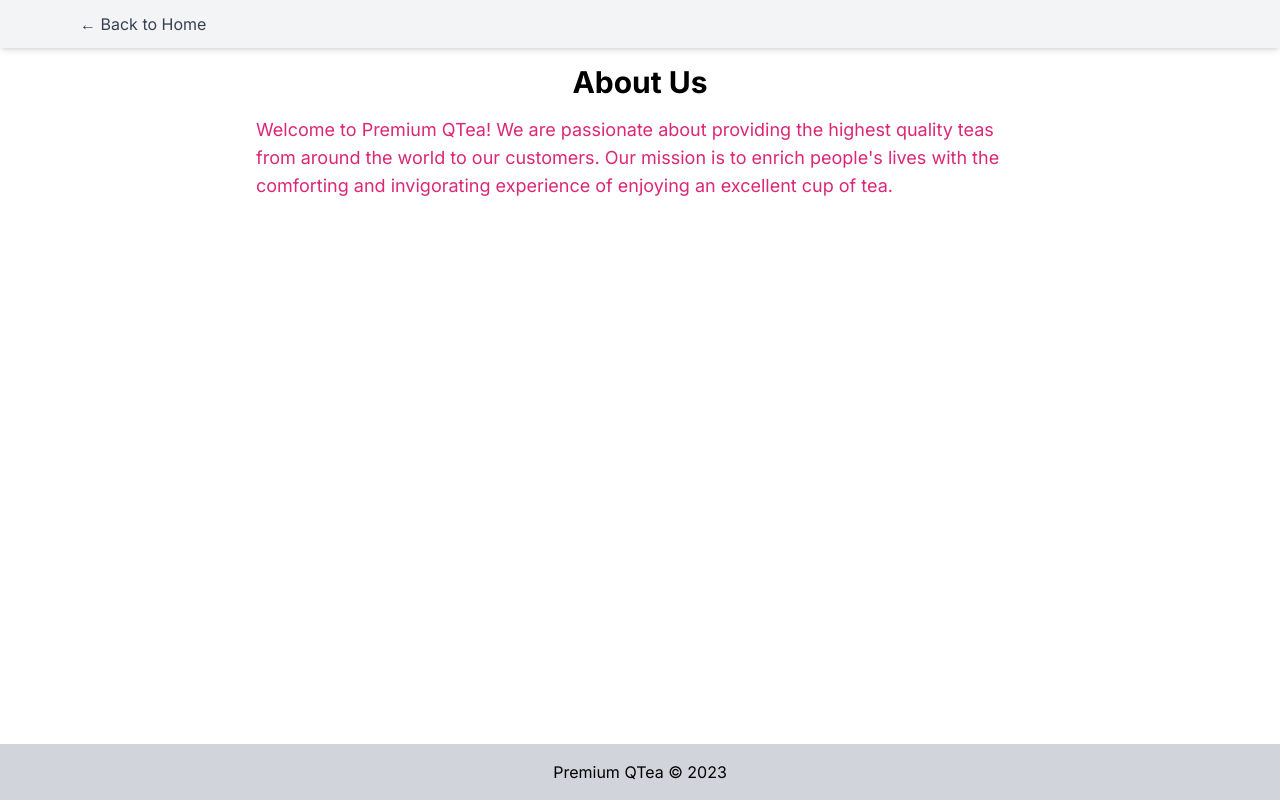
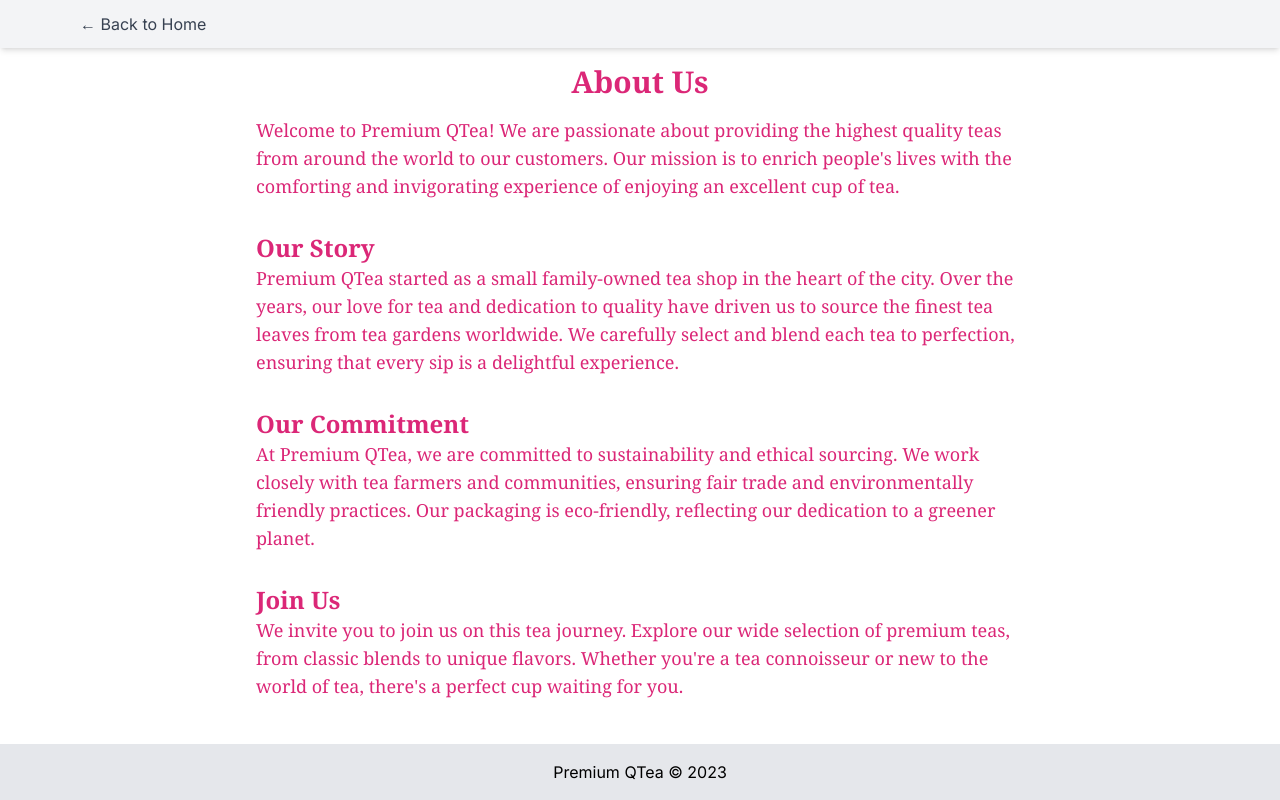
Before and after one commit to TamaraMah/PremiumQTea, a Next.js app: page /about-us in a window 1280 px wide. Built offline with nearby package versions, Linux system fonts and the light colour scheme.

Commit message:
title page confirmed

```diff
--- a/app/about-us/page.js
+++ b/app/about-us/page.js
@@ -1,4 +1,3 @@
-
 import React from "react";
 import Link from "next/link";
 
@@ -13,19 +12,43 @@
         </div>
       </nav>
 
-      <main className="flex-grow p-4">
+      <main className="flex-grow p-4 text-pink-600 font-serif"> {/* Use a custom font class (e.g., font-serif) */}
         <div className="max-w-3xl mx-auto">
           <h1 className="text-3xl font-bold text-center mb-4">About Us</h1>
-          <p className="text-lg text-pink-600">
+          <p className="text-lg">
             Welcome to Premium QTea! We are passionate about providing the highest
             quality teas from around the world to our customers. Our mission is to
             enrich people's lives with the comforting and invigorating experience
             of enjoying an excellent cup of tea.
           </p>
+
+          <h2 className="text-2xl font-semibold mt-8">Our Story</h2>
+          <p className="text-lg">
+            Premium QTea started as a small family-owned tea shop in the heart of the city.
+            Over the years, our love for tea and dedication to quality have driven us to
+            source the finest tea leaves from tea gardens worldwide. We carefully select
+            and blend each tea to perfection, ensuring that every sip is a delightful
+            experience.
+          </p>
+
+          <h2 className="text-2xl font-semibold mt-8">Our Commitment</h2>
+          <p className="text-lg">
+            At Premium QTea, we are committed to sustainability and ethical sourcing.
+            We work closely with tea farmers and communities, ensuring fair trade and
+            environmentally friendly practices. Our packaging is eco-friendly, reflecting
+            our dedication to a greener planet.
+          </p>
+
+          <h2 className="text-2xl font-semibold mt-8">Join Us</h2>
+          <p className="text-lg">
+            We invite you to join us on this tea journey. Explore our wide selection of
+            premium teas, from classic blends to unique flavors. Whether you're a tea
+            connoisseur or new to the world of tea, there's a perfect cup waiting for you.
+          </p>
         </div>
       </main>
 
-      <footer className="bg-gray-300 text-black p-4 text-center">
+      <footer className="bg-gray-200 text-black p-4 text-center">
         <p>Premium QTea © 2023</p>
       </footer>
     </div>
--- a/app/contact/page.js
+++ b/app/contact/page.js
@@ -5,7 +5,7 @@
 
 export default function ContactPage() {
   return (
-    <div className="bg-white flex flex-col min-h-screen">
+    <div className="bg-white flex flex-col min-h-screen font-serif">
       <nav className="bg-gray-100 shadow-md">
         <div className="max-w-6xl mx-auto px-4 py-3 flex justify-between items-center">
           <Link href="/">
@@ -34,7 +34,7 @@
         </div>
       </main>
 
-      <footer className="bg-gray-300 text-black p-4 text-center">
+      <footer className="bg-gray-200 text-black p-4 text-center">
         <p>Premium QTea © 2023</p>
       </footer>
     </div>
--- a/app/page.js
+++ b/app/page.js
@@ -3,13 +3,13 @@
 
 export default function NavBar() {
   return (
-    <div className="flex flex-col min-h-screen" style={{ backgroundImage: 'url(/turkishcats.jpg)', backgroundSize: 'cover', backgroundPosition: 'center' }}>
-      <nav className="bg-gray-200 shadow-md">
+    <div className="flex flex-col min-h-screen font-serif" style={{ backgroundImage: 'url(/teabg.jpg)', backgroundSize: 'cover', backgroundPosition: 'center' }}>
+      <nav className="bg-gray-100 shadow-md mix-blend-luminosity">
         <div className="max-w-6xl mx-auto px-4">
           <div className="flex justify-between items-center py-3">
             <Link href="/">
               <div className="flex items-center text-gray-700 hover:text-gray-900 cursor-pointer">
-                <img src="/logo.jpg" alt="Premium QTea Logo" className="h-10 mr-3" />
+              <img src="/tealogo.jpg" alt="Premium QTea Logo" className="h-16 " />
                 <span className="font-bold text-2xl">Premium QTea</span>
               </div>
             </Link>
@@ -28,7 +28,7 @@
         </div>
       </nav>
 
-      <footer className="bg-gray-300 text-black p-4 text-center mt-auto">
+      <footer className="p-4 text-center mt-auto mix-blend-soft-light bg-gray-800">
         <p>Premium QTea © 2023</p>
       </footer>
     </div>
--- a/app/shop-all/page.js
+++ b/app/shop-all/page.js
@@ -7,17 +7,19 @@
 
   return (
     <div className="fixed inset-0 bg-gray-500 bg-opacity-75 flex justify-center items-center z-50">
-      <div className="bg-white p-4 rounded-lg shadow-lg flex max-w-2xl">
+      <div className="bg-white p-4 rounded-lg shadow-lg flex max-w-2xl relative">
+        <button onClick={onClose} className="absolute top-0 right-0 mt-2 mr-2 text-gray-600 hover:text-gray-800">
+          <svg className="h-6 w-6" fill="none" strokeLinecap="round" strokeLinejoin="round" strokeWidth="2" viewBox="0 0 24 24" stroke="currentColor">
+            <path d="M6 18L18 6M6 6l12 12"></path>
+          </svg>
+        </button>
         <div className="flex-none w-1/2 p-2">
           <img src={product.imageUrl} alt={product.name} className="w-full h-auto rounded-md"/>
         </div>
         <div className="flex-grow p-2">
-          <h2 className="text-2xl font-bold mb-2">{product.name}</h2>
-          <p className="mb-4">{product.description}</p>
-          <p className="font-bold">Price: ${product.price}</p>
-          <button onClick={onClose} className="mt-4 px-4 py-2 bg-pink-600 text-white rounded hover:bg-pink-700">
-            Close
-          </button>
+          <h2 className="text-2xl font-bold mb-2 text-pink-800 font-serif">{product.name}</h2>
+          <p className="mb-4 text-pink-800 font-serif">{product.description}</p>
+          <p className="font-bold text-pink-800 font-serif">Price: ${product.price}</p>
         </div>
       </div>
     </div>
@@ -42,7 +44,8 @@
     { id: 1, name: "Baja Ice", description: "A cool, refreshing blend perfect for summer days.", price: "15.99", imageUrl: "/baja ice.jpg" },
     { id: 2, name: "Across a Crowded Room", description: "Rich in flavor, this tea is like a delightful conversation.", price: "18.50", imageUrl: "/across a crowded room.jpg" },
     { id: 3, name: "Rose Chateau", description: "Elegant and floral, an exquisite choice for refined palates.", price: "22.00", imageUrl: "/rose chateau.jpg" },
-    // ... other products
+    { id: 4, name: "Raspberry in Paris", description: "Vibrant and fruity, a romantic escape in every sip.", price: "14.99", imageUrl: "/raspberry in paris.jpg" },
+    { id: 5, name: "Angel's Dream", description: "Sweet and heavenly, a soothing blend for peaceful moments.", price: "12.95", imageUrl: "/angels dream.jpg" },
   ];
 
   return (
@@ -57,13 +60,13 @@
 
       <main className="flex-grow p-4 bg-gray-50">
         <div className="max-w-7xl mx-auto text-center">
-          <h1 className="text-5xl font-bold mb-10 text-pink-800">Explore Our Teas</h1>
+          <h1 className="text-5xl font-normal mb-10 text-pink-800 font-serif">Explore Our Selection of Luxury Tea</h1>
           <div className="grid grid-cols-1 md:grid-cols-2 lg:grid-cols-3 gap-10">
             {products.map(product => (
               <div key={product.id} className="bg-white border-2 border-gray-200 hover:border-gray-400 p-6 hover:shadow-xl transition duration-500 ease-in-out rounded-xl transform hover:scale-105 cursor-pointer" onClick={() => openModal(product)}>
                 <img src={product.imageUrl} alt={product.name} className="w-full h-auto mb-6 rounded-md"/>
-                <h2 className="text-3xl font-semibold mb-2" style={{ color: 'pink' }}>{product.name}</h2>
-                <p className="mb-4" style={{ color: 'pink' }}>{product.description}</p>
+                <h2 className="text-3xl font-semibold mb-2 text-pink-800 font-serif">{product.name}</h2>
+                <p className="mb-4 text-pink-800 font-serif">{product.description}</p>
                 <div className="text-pink-600 font-medium">View Details</div>
               </div>
             ))}
@@ -73,7 +76,7 @@
 
       {showModal && <ProductDetailsModal product={selectedProduct} onClose={closeModal} />}
 
-      <footer className="bg-gray-300 text-black p-4 text-center">
+      <footer className="bg-gray-200 text-black p-4 text-center">
         <p>Premium QTea © 2023</p>
       </footer>
     </div>
```
Also changed, not shown: public/teabg.jpg (added), public/tealogo.jpg (added).
